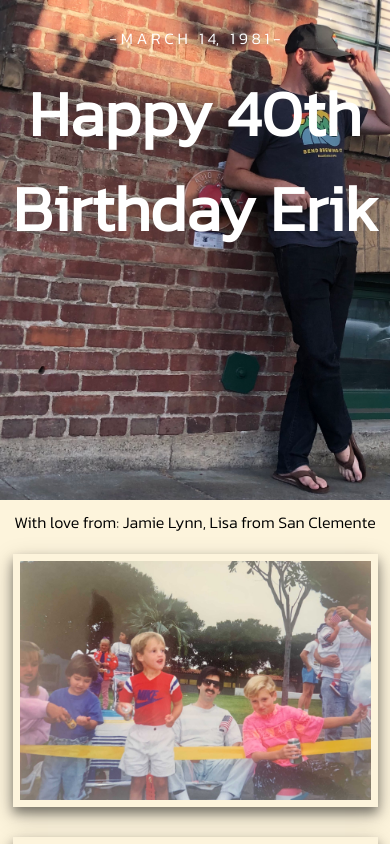
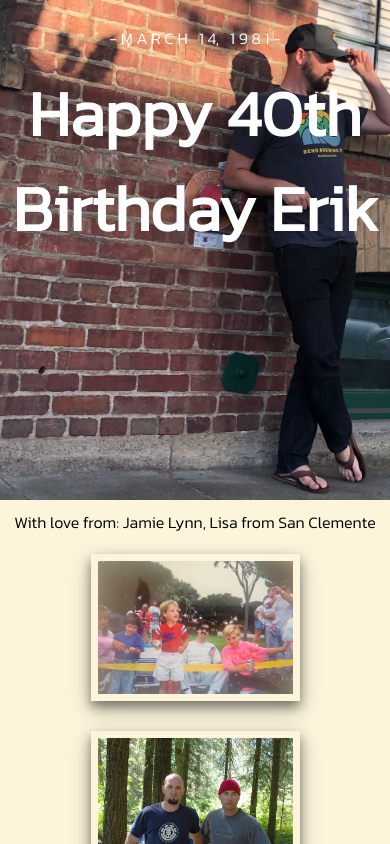
Before and after one commit to sjproctor/erik-birthday, a React (Create React App) app: page / in a window 390 px wide. Shown: the top 844 px of the page. Built offline with nearby package versions, Linux system fonts and the light colour scheme.

Commit message:
fixing distorted mobile pics

```diff
--- a/src/App.css
+++ b/src/App.css
@@ -61,7 +61,7 @@ h1 {
     font-size: 4rem;
   }
   .pictures {
-    width: 90%;
+    width: 50%;
   }
   .message {
     margin: 0 auto;
```
Also changed, not shown: 1 other file (tests, documents, lock files or other folders).
